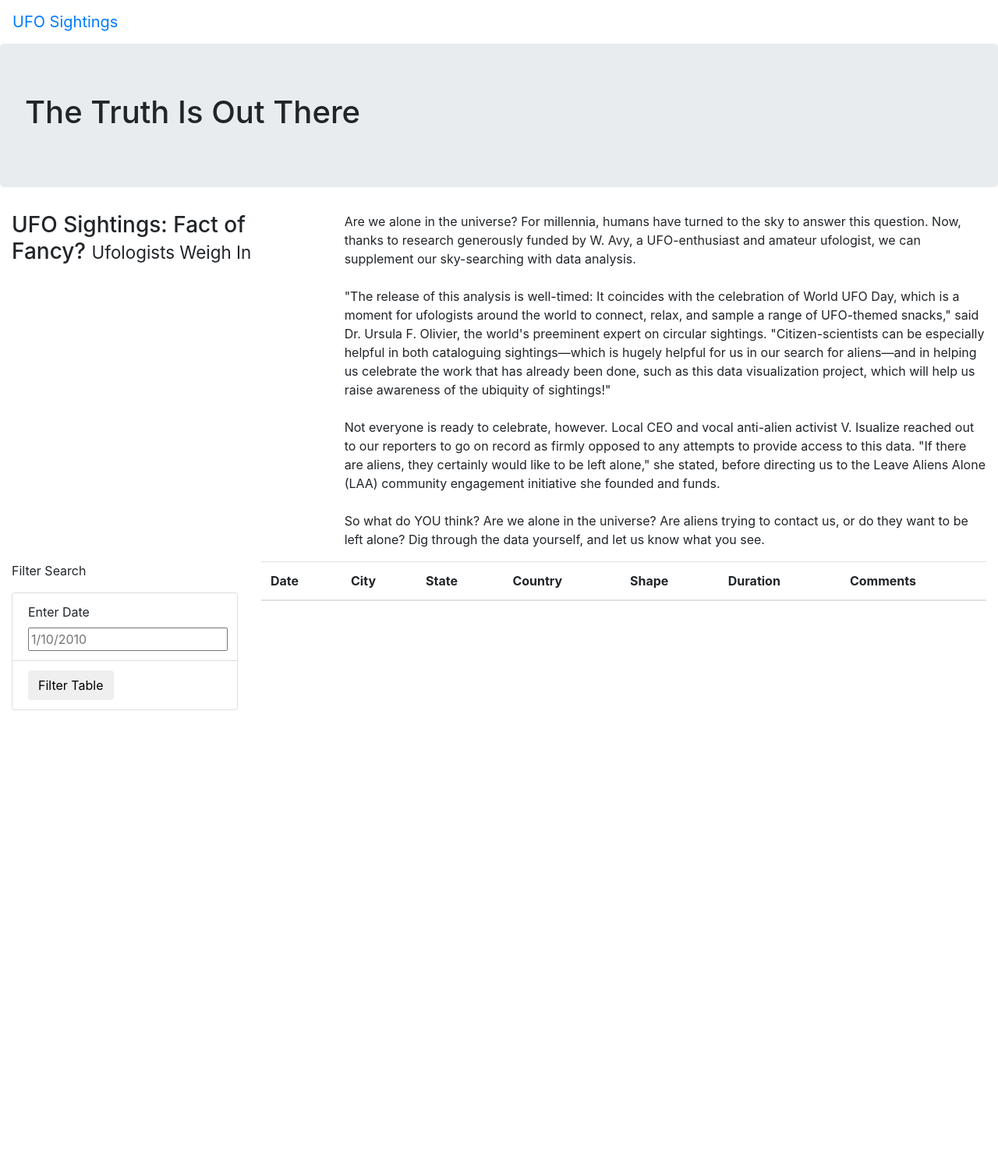
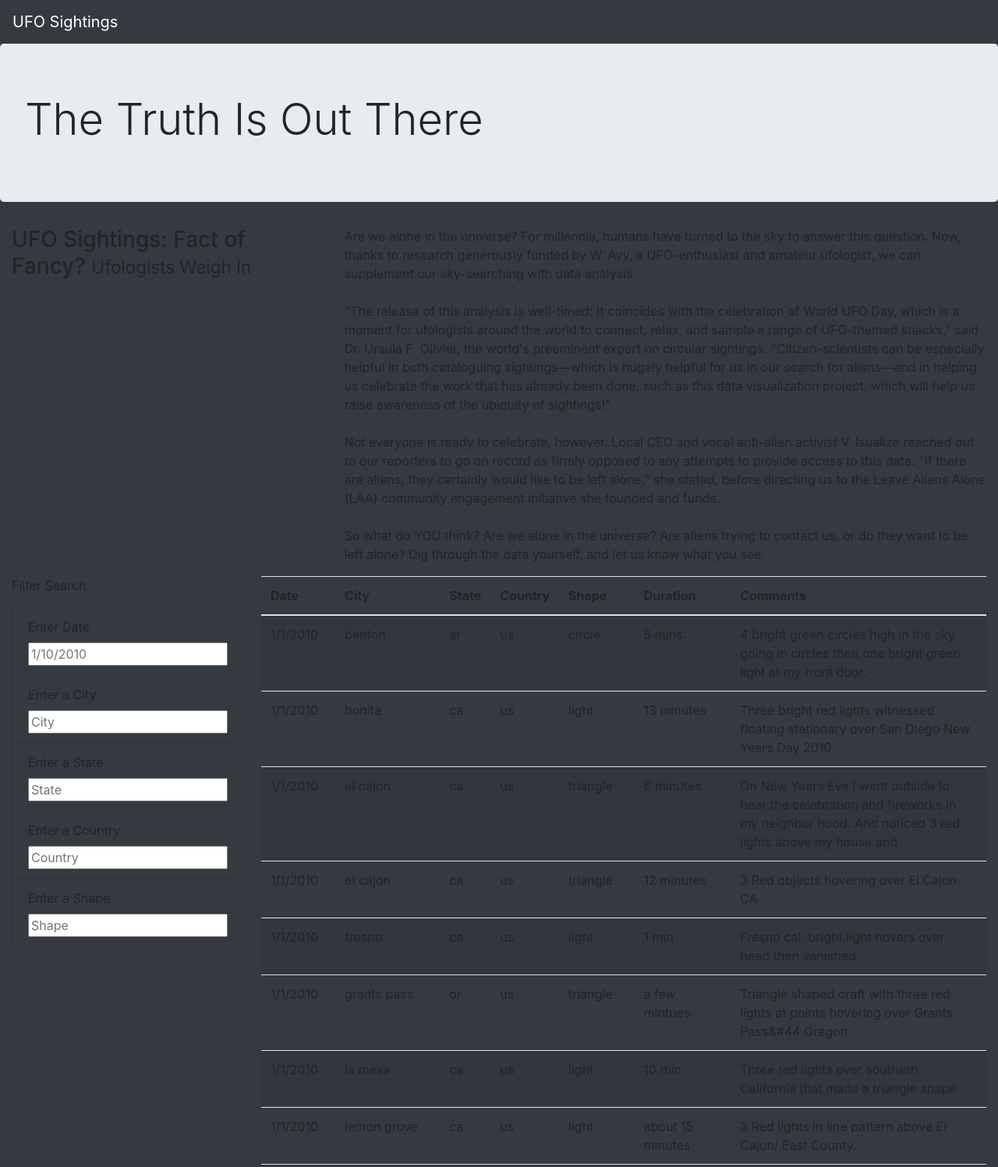
Before and after one commit to elliottdanielp/UFOs, a plain HTML site: page index.html in a window 1280 px wide. Shown: the top 1497 px of the page at 78% size. Before the commit the page ends 911 px from the top, so only its background shows below. Drawn offline with nearby package versions, Linux system fonts and the light colour scheme.

Commit message:
update index.html

```diff
--- a/index.html
+++ b/index.html
@@ -16,15 +16,15 @@
     <link rel="stylesheet" href="static/css/style.css">
 
 </head>
-<body>
+<body class="bg-dark">
     <div class="wrapper">
-        <nav class="navbar navbar-expand-lg">
+        <nav class="navbar navbar-dark bg-dark navbar-expand-lg">
             <a class="navbar-brand" href="index.html">UFO Sightings</a>
         </nav>
     </div>
 
     <div class="jumbotron">
-        <h1>The Truth Is Out There</h1>
+        <h1 class="display-4">The Truth Is Out There</h1>
     </div>
 
     <div class="container-fluid">
@@ -48,22 +48,50 @@
       <div class="container-fluid">
         <div class="row">
           <div class="col-md-3">
-            <form>
+
+            <form class="bg-dark">
               <p>Filter Search</p>
-               <ul class="list-group">
-                 <li class="list-group-item">
+               <ul class="list-group bg-dark">
+                 <li class="list-group-item bg-dark" >
                      <label for="date">Enter Date</label>
+                     <br>
                      <input type="text" placeholder="1/10/2010" id="datetime" />
                  </li>
-                 <li class="list-group-item">
-                     <button id="filter-btn" type="button" class="btn btn-default">Filter Table</button>
-                 </li>
+
+                 <li class="list-group-item bg-dark" >
+                    <label for="city">Enter a City</label>
+                    <br>
+                    <input type="text" placeholder="City" id="city" />
+                </li>
+
+                <li class="list-group-item bg-dark" >
+                    <label for="state">Enter a State</label>
+                    <br>
+                    <input type="text" placeholder="State" id="state" />
+                </li>
+
+                <li class="list-group-item bg-dark" >
+                    <label for="country">Enter a Country</label>
+                    <br>
+                    <input type="text" placeholder="Country" id="country" />
+                </li>
+
+                <li class="list-group-item bg-dark" >
+                    <label for="shape">Enter a Shape</label>
+                    <br>
+                    <input type="text" placeholder="Shape" id="shape" />
+                </li>
+
+                 <!--<li class="list-group-item bg-dark">
+                     <button id="filter-btn" type="button" class="btn btn-dark">Filter Table</button>
+                 </li>-->
                </ul>
             </form>
 
           </div>
 
           <div class="col-md-9">
+
             <table class="table table-striped">
                 <thead>
                   <tr>
@@ -78,8 +106,14 @@
                 </thead>
                 <tbody></tbody>
               </table>
+
           </div>
         </div>
       </div>
+
+      <script src="https://cdnjs.cloudflare.com/ajax/libs/d3/4.11.0/d3.js"></script>
+      <script src="static/js/data.js"></script>
+      <script src="static/js/app.js"></script>
+
 </body>
 </html>
```
